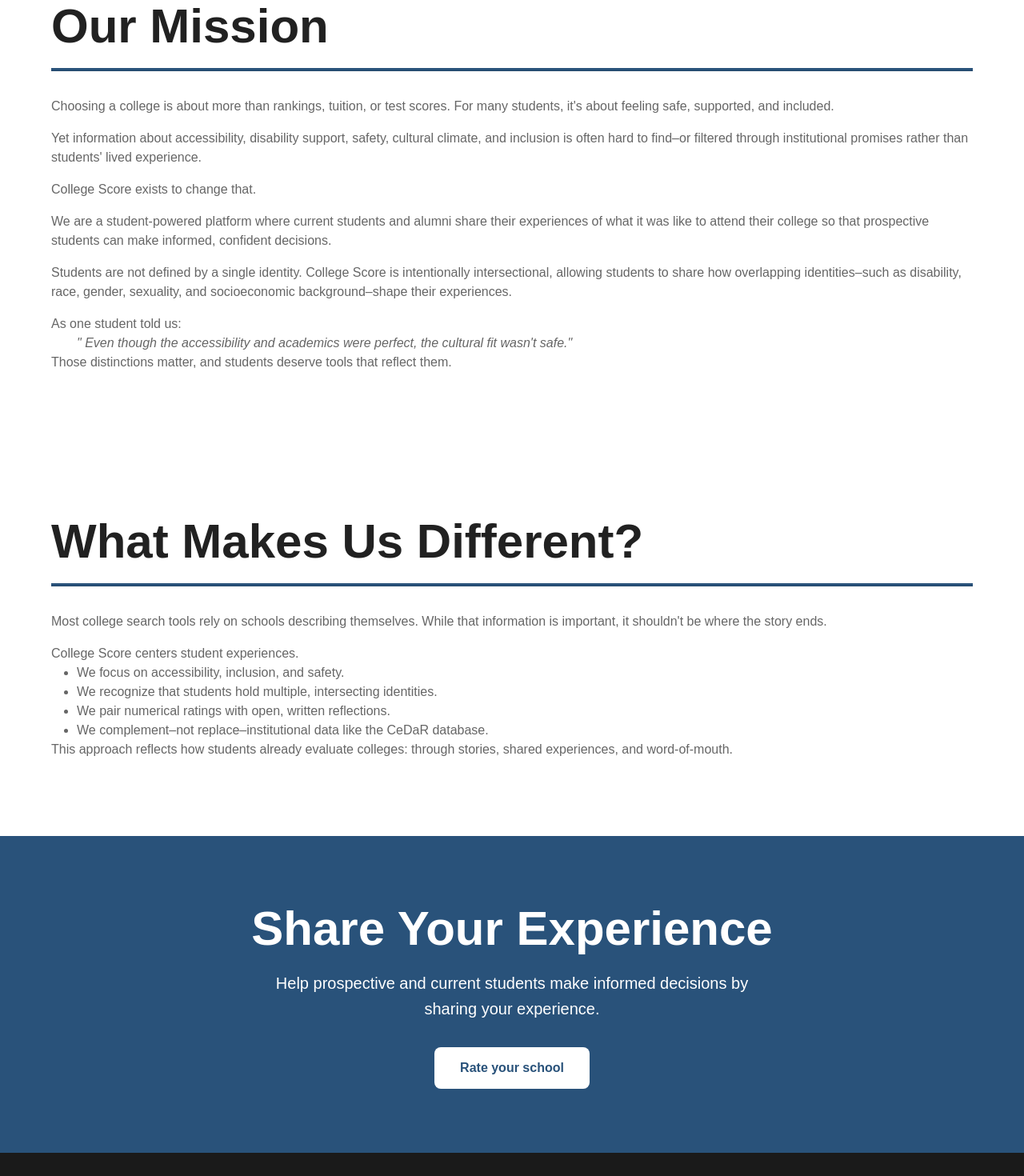
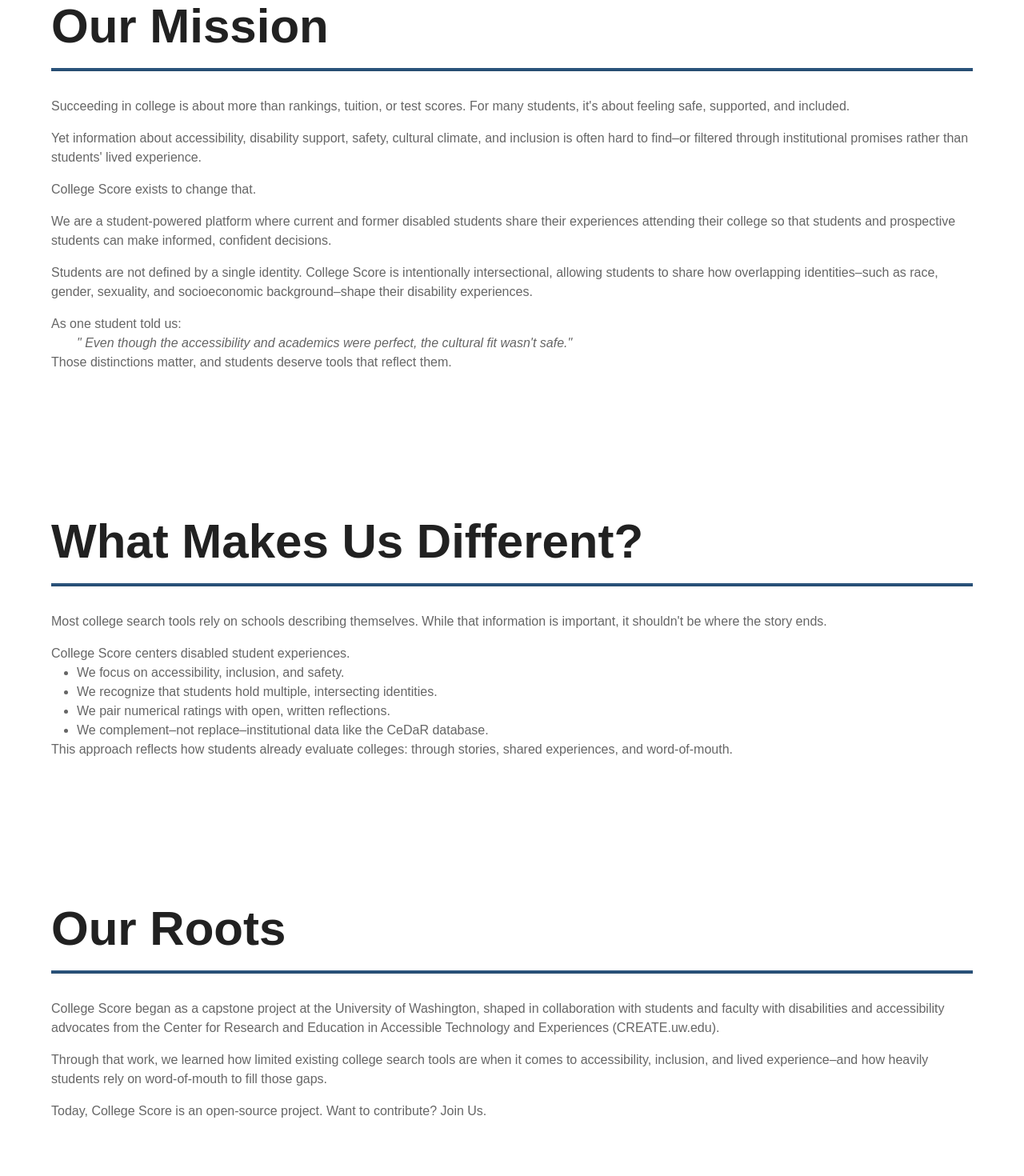
Before and after one commit to collegescore/frontend, a Next.js app: page /about in a window 1280 px wide. Shown: the part 420-1890 px from the top of the page at 80% size. Built offline with nearby package versions, Linux system fonts and the light colour scheme; what @mui/material-nextjs would draw is missing.

Commit message:
Updated about text

```diff
--- a/src/app/about/page.tsx
+++ b/src/app/about/page.tsx
@@ -17,7 +17,7 @@
 
       <AboutSection id="mission" heading="Our Mission">
         <Paragraph>
-          Choosing a college is about more than rankings, tuition, or test
+          Succeeding in college is about more than rankings, tuition, or test
           scores. For many students, it&apos;s about feeling safe, supported,
           and included.
         </Paragraph>
@@ -29,15 +29,16 @@
         </Paragraph>
         <Paragraph>College Score exists to change that.</Paragraph>
         <Paragraph>
-          We are a student-powered platform where current students and alumni
-          share their experiences of what it was like to attend their college so
-          that prospective students can make informed, confident decisions.
+          We are a student-powered platform where current and former disabled
+          students share their experiences attending their college so that
+          students and prospective students can make informed, confident
+          decisions.
         </Paragraph>
         <Paragraph>
           Students are not defined by a single identity. College Score is
           intentionally intersectional, allowing students to share how
-          overlapping identities–such as disability, race, gender, sexuality,
-          and socioeconomic background–shape their experiences.
+          overlapping identities–such as race, gender, sexuality, and
+          socioeconomic background–shape their disability experiences.
         </Paragraph>
         <Paragraph sx={{ mb: 0 }}>As one student told us:</Paragraph>
         <Typography
@@ -66,7 +67,7 @@
           ends.
         </Paragraph>
         <Paragraph sx={{ mb: 0 }}>
-          College Score centers student experiences.{" "}
+          College Score centers disabled student experiences.{" "}
         </Paragraph>
         <Typography
           color="grayscale.main"
@@ -92,6 +93,33 @@
           stories, shared experiences, and word-of-mouth.
         </Paragraph>
       </AboutSection>
+
+      <AboutSection id="roots" heading="Our Roots">
+        <Paragraph>
+          College Score began as a capstone project at the University of
+          Washington, shaped in collaboration with students and faculty with
+          disabilities and accessibility advocates from the Center for Research
+          and Education in Accessible Technology and Experiences
+          (<a href="https://create.uw.edu" target="_blank" rel="noopener noreferrer">CREATE.uw.edu</a>).
+        </Paragraph>
+        <Paragraph>
+          Through that work, we learned how limited existing college search
+          tools are when it comes to accessibility, inclusion, and lived
+          experience–and how heavily students rely on word-of-mouth to fill
+          those gaps.
+        </Paragraph>
+        <Paragraph>
+          Today, College Score is an open-source project. Want to contribute?{" "}
+          <a
+            href="https://github.com/collegescore/documentation"
+            target="_blank"
+            rel="noopener noreferrer"
+          >
+            Join Us
+          </a>
+          .
+        </Paragraph>
+      </AboutSection>
       <CTASection />
     </>
   );
```
